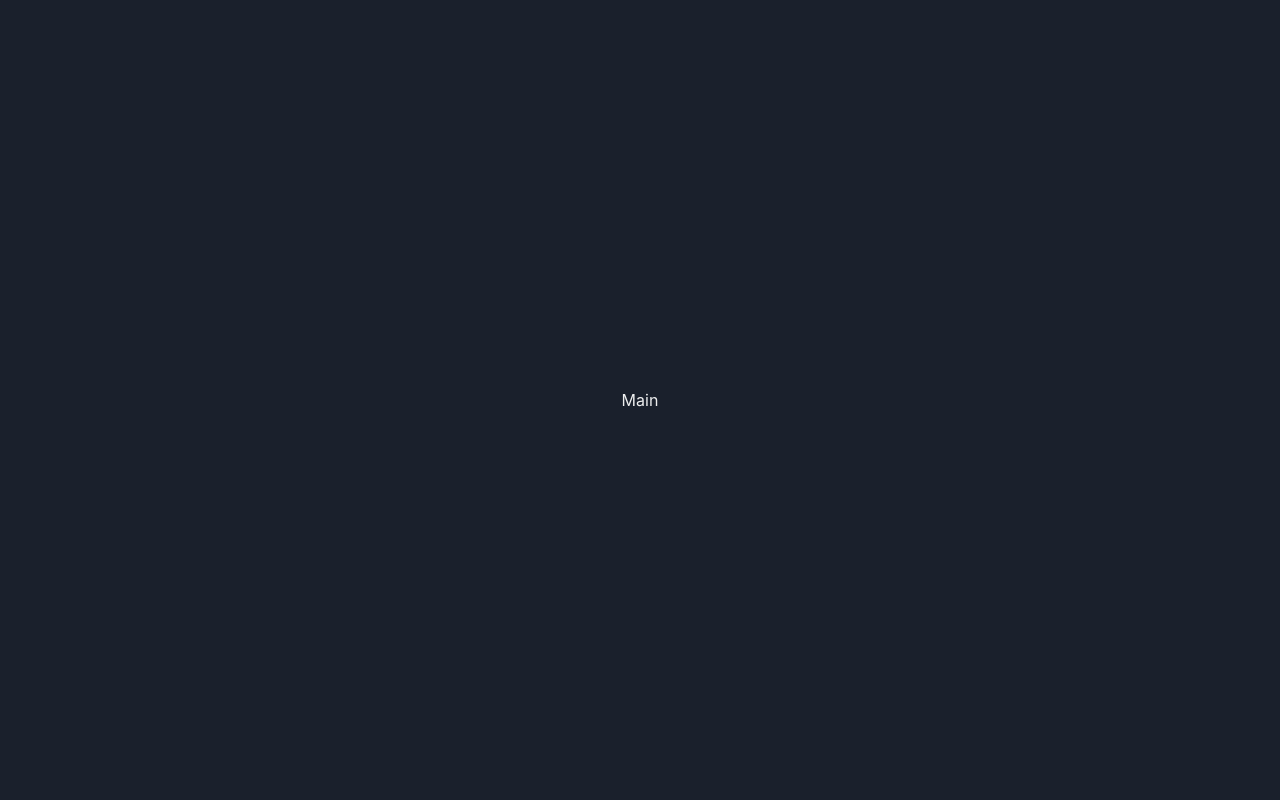
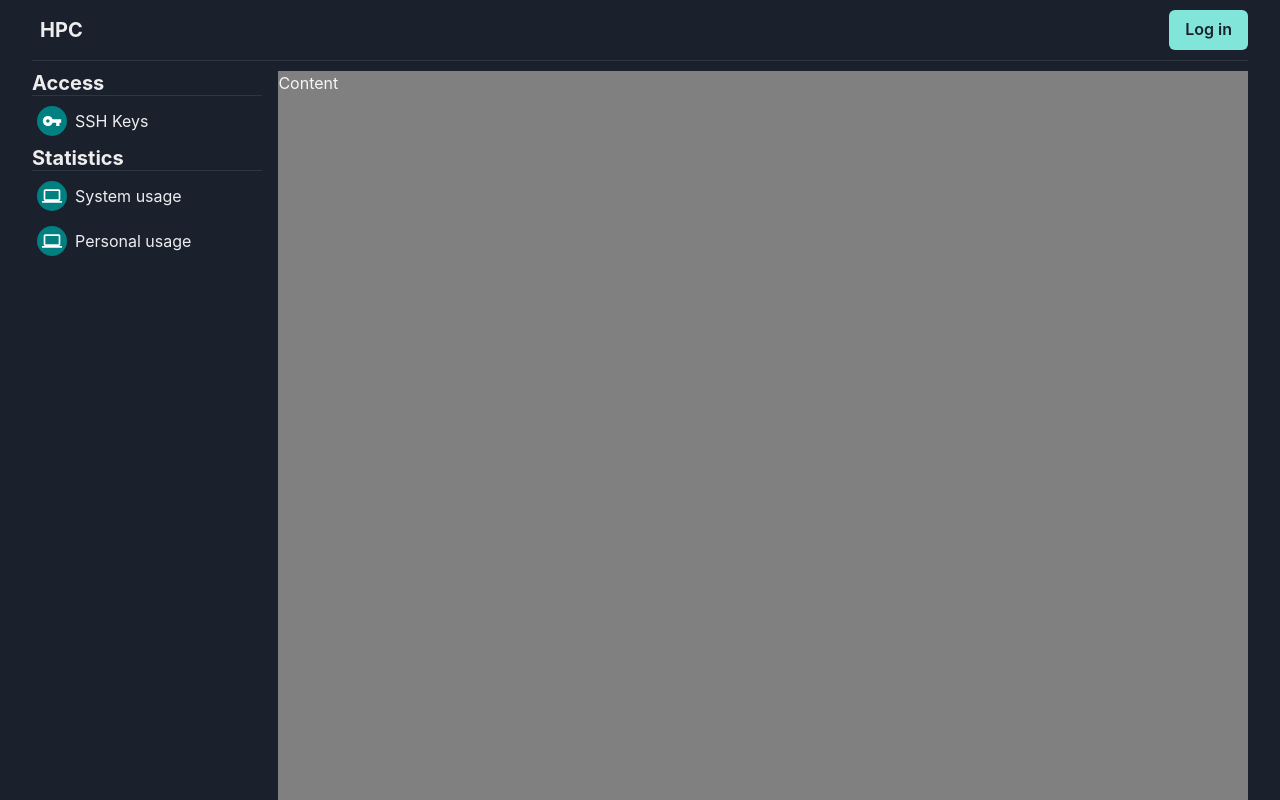
Before and after one commit to Quantified-Student/hpc-platform, a Next.js app: page / in a window 1280 px wide. Shown: the top 800 px of the page. Built offline with nearby package versions, Linux system fonts and the light colour scheme.

Commit message:
feature: base skeleton of the wireframe

```diff
--- a/package.json
+++ b/package.json
@@ -16,7 +16,8 @@
     "framer-motion": "^6.2.8",
     "next": "12.1.0",
     "react": "17.0.2",
-    "react-dom": "17.0.2"
+    "react-dom": "17.0.2",
+    "react-icons": "^4.3.1"
   },
   "devDependencies": {
     "@types/node": "17.0.21",
--- /dev/null
+++ b/pages/components/header/Header.module.css
@@ -0,0 +1,7 @@
+.headerContainer{
+    margin-top: 10px;
+    margin-bottom: 10px;
+}
+.divider{
+    margin-top:10px;
+}
--- /dev/null
+++ b/pages/components/header/index.tsx
@@ -0,0 +1,21 @@
+import {Box, Button, Divider, Flex, Heading, Spacer} from "@chakra-ui/react";
+import styles from "./Header.module.css";
+
+function Header(){
+    return (
+        <div className={styles.headerContainer}>
+            <Flex>
+                <Box p='2'>
+                    <Heading size='md'>HPC</Heading>
+                </Box>
+                <Spacer />
+                <Box>
+                    <Button colorScheme='teal'>Log in</Button>
+                </Box>
+            </Flex>
+            <Divider className={styles.divider}/>
+        </div>
+    )
+}
+
+export default Header;
--- /dev/null
+++ b/pages/components/sidemenu/Sidemenu.module.css
@@ -0,0 +1,10 @@
+.stack{
+    margin-top:5px;
+    margin-bottom: 5px;
+    border-radius: 10px;
+    padding:5px;
+}
+.stack:hover{
+    cursor: pointer;
+    background-color: #004848;
+}
--- /dev/null
+++ b/pages/components/sidemenu/index.tsx
@@ -0,0 +1,44 @@
+import {Circle, Divider, Heading, HStack, Icon} from "@chakra-ui/react";
+import {MdComputer, MdVpnKey} from "react-icons/md";
+import styles from "./Sidemenu.module.css";
+
+function SideMenu() {
+
+    return (
+        <div>
+            <div>
+                <Heading size={'md'}>
+                    Access
+                </Heading>
+                <Divider/>
+                <HStack className={styles.stack}>
+                    <Circle size='30px' bg='teal' color='white'>
+                        <Icon as={MdVpnKey} w={5} h={5}/>
+                    </Circle>
+                    <p>SSH Keys</p>
+                </HStack>
+            </div>
+            <div>
+                <Heading size={'md'}>
+                    Statistics
+                </Heading>
+                <Divider/>
+                <HStack className={styles.stack}>
+                    <Circle size='30px' bg='teal' color='white'>
+                        <Icon as={MdComputer} w={5} h={5}/>
+                    </Circle>
+                    <p>System usage</p>
+                </HStack>
+                <HStack className={styles.stack}>
+                    <Circle size='30px' bg='teal' color='white'>
+                        <Icon as={MdComputer} w={5} h={5}/>
+                    </Circle>
+                    <p>Personal usage</p>
+                </HStack>
+            </div>
+        </div>
+    )
+
+}
+
+export default SideMenu;
--- a/pages/index.tsx
+++ b/pages/index.tsx
@@ -1,6 +1,9 @@
 import type {NextPage} from 'next'
 import Head from 'next/head'
 import styles from '../styles/Home.module.css'
+import SideMenu from "./components/sidemenu";
+import {Grid, GridItem} from "@chakra-ui/react";
+import Header from "./components/header";
 
 const Home: NextPage = () => {
     return (
@@ -10,10 +13,18 @@ const Home: NextPage = () => {
                 <meta name="description" content="HPC platform"/>
                 <link rel="icon" href="/favicon.ico"/>
             </Head>
-
-            <main className={styles.main}>
-                Main
-            </main>
+            <Header/>
+            <Grid
+                h={'100vh'}
+                templateRows='repeat(1, 1fr)'
+                templateColumns='repeat(5, 1fr)'
+                gap={4}
+            >
+                <GridItem colSpan={1}>
+                    <SideMenu/>
+                </GridItem>
+                <GridItem colSpan={4} bg='grey'> Content </GridItem>
+            </Grid>
 
             <footer className={styles.footer}>
                 Footer
```
Also changed, not shown: 1 other file (tests, documents, lock files or other folders).
